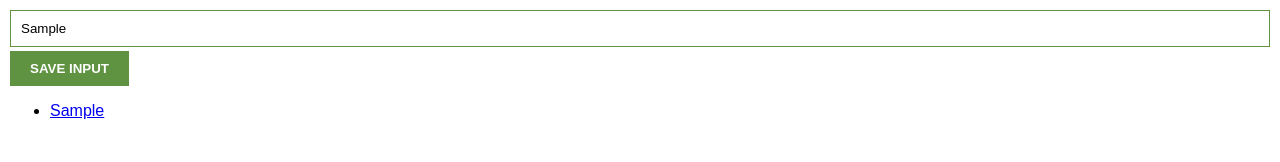
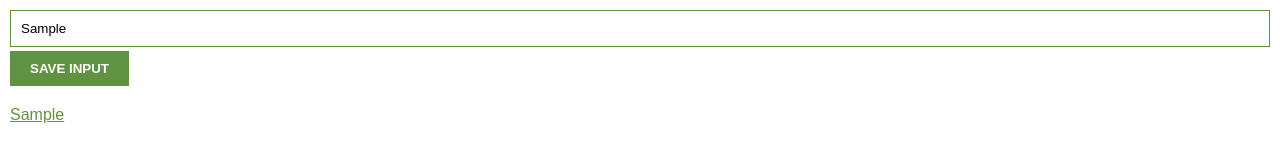
Before and after one commit to Jessie0611/scrimba-js, a browser extension: page chromeExt/index.html in a window 1280 px wide. Both pictures are taken after typing "Sample" into the empty fields and a click on the button "SAVE INPUT". Drawn offline with Linux system fonts and the light colour scheme.

Commit message:
Practice

```diff
--- a/chromeExt/script.js
+++ b/chromeExt/script.js
@@ -9,12 +9,11 @@ inputBtn.addEventListener("click", function () {
     console.log(myLeads)
 })
 
-// 1. Wrap the code below in a renderLeads() function
 function renderLeads() {
     let listItems = ""
     for (let i = 0; i < myLeads.length; i++) {
-        listItems +=
-            `
+        //template string
+        listItems += `
             <li>
                 <a target='_blank' href='${myLeads[i]}'>
                     ${myLeads[i]}
--- a/chromeExt/style.css
+++ b/chromeExt/style.css
@@ -2,6 +2,7 @@ body {
     margin: 0;
     padding: 10px;
     font-family: Arial, Helvetica, sans-serif;
+    min-width: 400px;
 }
 
 input {
@@ -19,3 +20,17 @@ button {
     border: none;
     font-weight: bold;
 }
+
+ul {
+    margin-top: 20px;
+    list-style: none;
+    padding-left: 0;
+}
+
+li {
+    margin-top: 5px;
+}
+
+a {
+    color: #5f9341;
+}
```
Also changed, not shown: chromeExt/icon.png (added), chromeExt/manifest.json (added), 1 other file.
